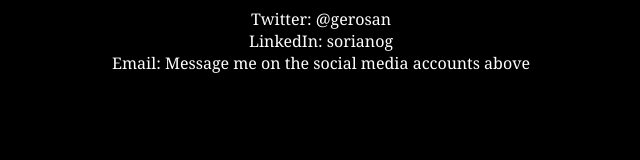
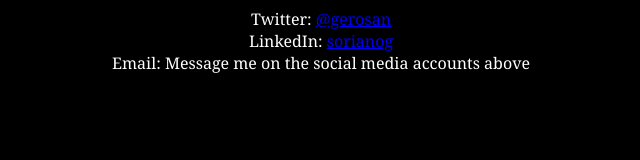
Before and after one commit to sorianog/sorianog.github.io, a plain HTML site: page index.html in a window 1280 px wide. Shown: the whole page, without its empty margins (319-959 px from the left). Drawn offline with Linux system fonts and the light colour scheme.

Commit message:
Create hyperlinks to social media accounts

```diff
--- a/index.html
+++ b/index.html
@@ -15,11 +15,11 @@
   <body>
 
     <div class="group" id="twitter_user">
-      <div class="title">Twitter: @gerosan</div>
+      <div class="title">Twitter: <a href="https://www.linkedin.com/in/sorianog/">@gerosan</a></div>
     </div>
 
     <div class="group" id="linkedin_user">
-      <div class="title">LinkedIn: sorianog</div>
+      <div class="title">LinkedIn: <a href="https://twitter.com/gerosan">sorianog</a></div>
     </div>
 
     <div class="group" id="email_contact">
```
